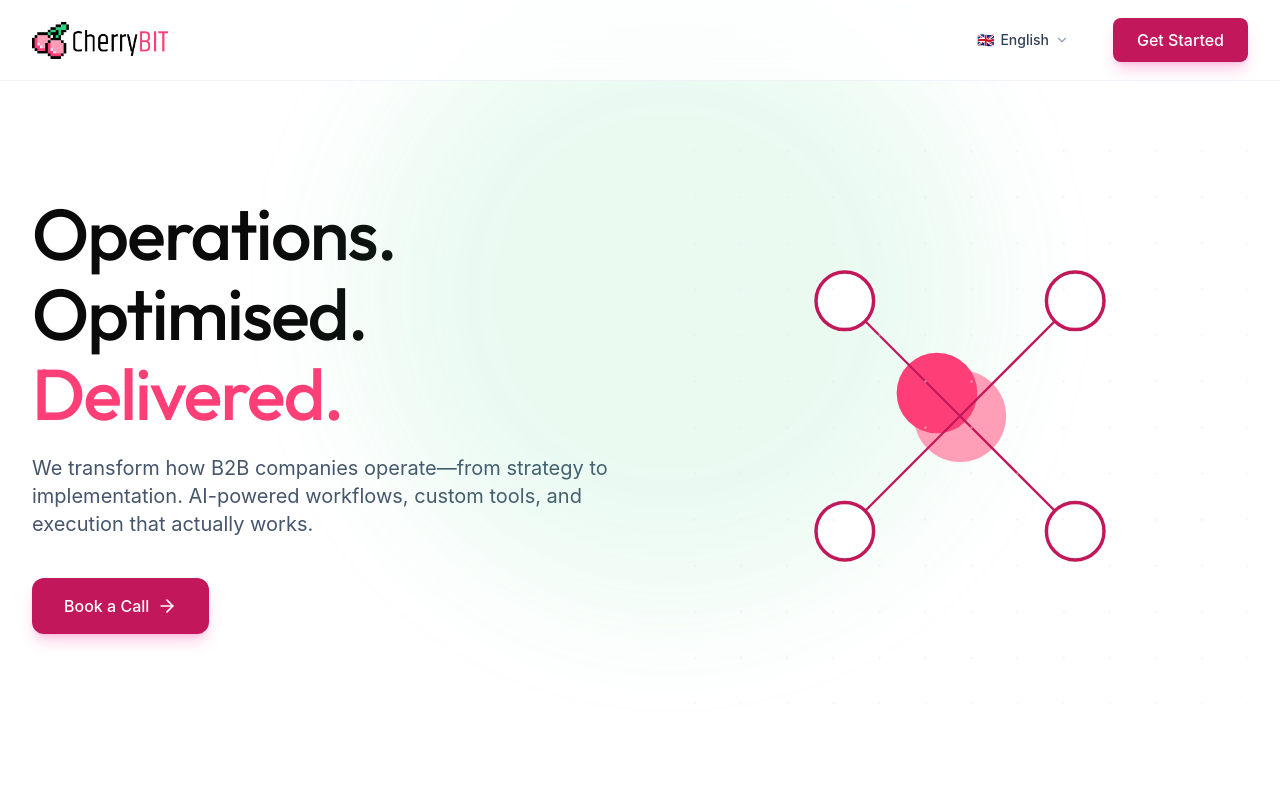
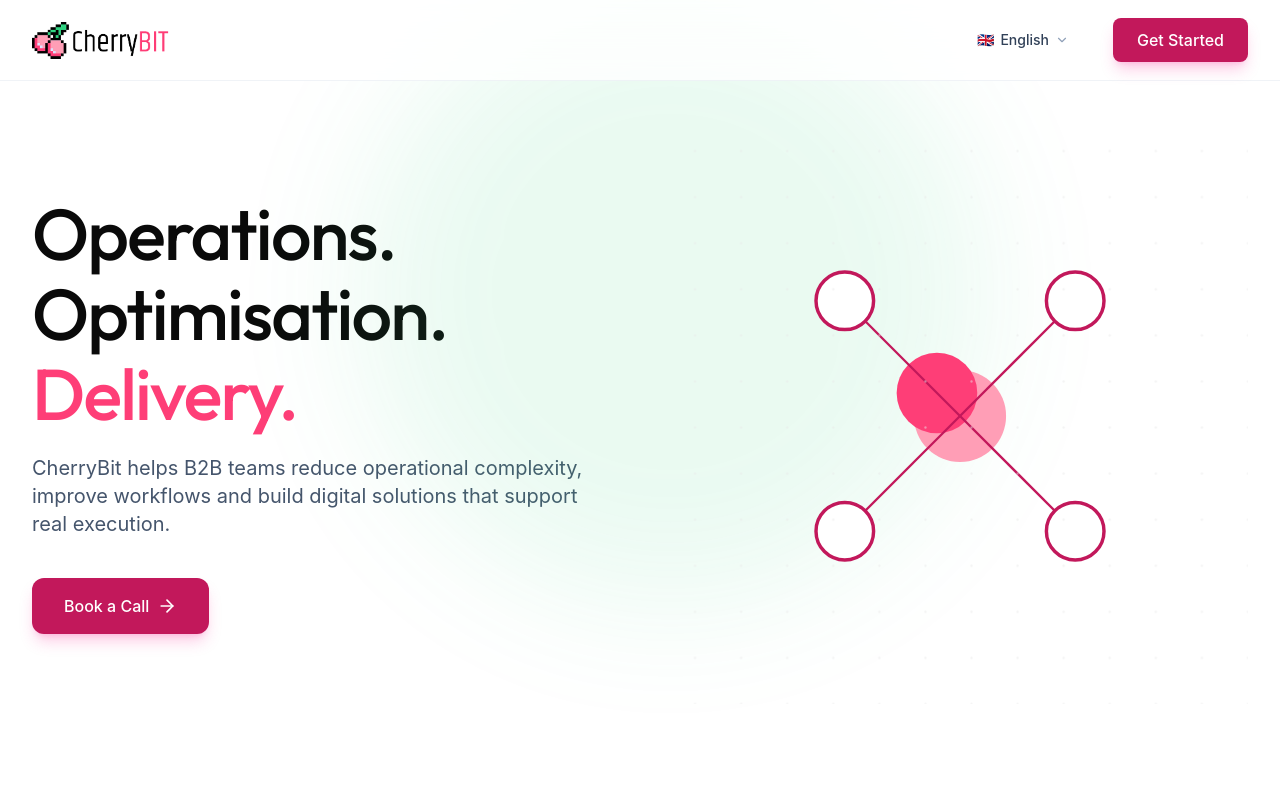
Before and after one commit to dacvetux/cherrybit-landing, a React (Vite) app: page / in a window 1280 px wide. Shown: the top 800 px of the page. Built offline with nearby package versions, Linux system fonts and the light colour scheme.

Commit message:
Revise hero section translations for clarity
Updated hero section translations to reflect new messaging about operational consulting and AI strategy.

```diff
--- a/src/i18n/translations.ts
+++ b/src/i18n/translations.ts
@@ -106,14 +106,14 @@ const en: Translations = {
     getStarted: 'Get Started',
   },
   hero: {
-    badge: 'B2B Operations & AI Strategy',
-    line1: 'Operations.',
-    line2: 'Optimised.',
-    line3: 'Delivered.',
-    body: 'We transform how B2B companies operate—from strategy to implementation. AI-powered workflows, custom tools, and execution that actually works.',
-    bookCall: 'Book a Call',
-    exploreServices: 'Explore Services',
-  },
+  badge: 'Operational consulting, AI strategy and digital delivery',
+  line1: 'Operations.',
+  line2: 'Optimisation.',
+  line3: 'Delivery.',
+  body: 'CherryBit helps B2B teams reduce operational complexity, improve workflows and build digital solutions that support real execution.',
+  bookCall: 'Book a Call',
+  exploreServices: 'Explore Services',
+},
   valueProp: {
     heading1: 'From operational chaos to',
     heading2: 'structured execution',
```
